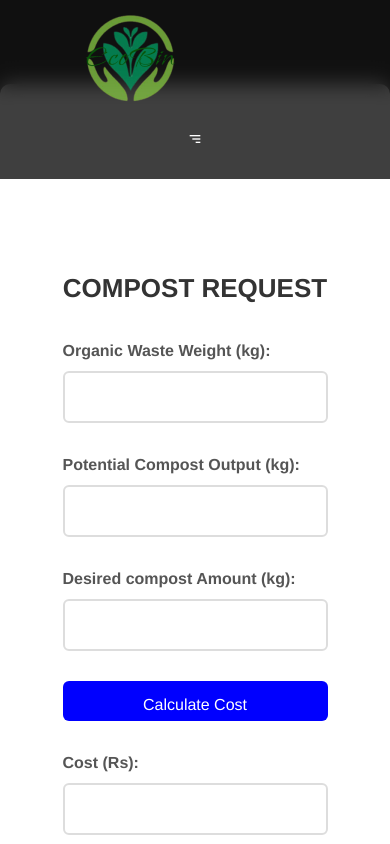
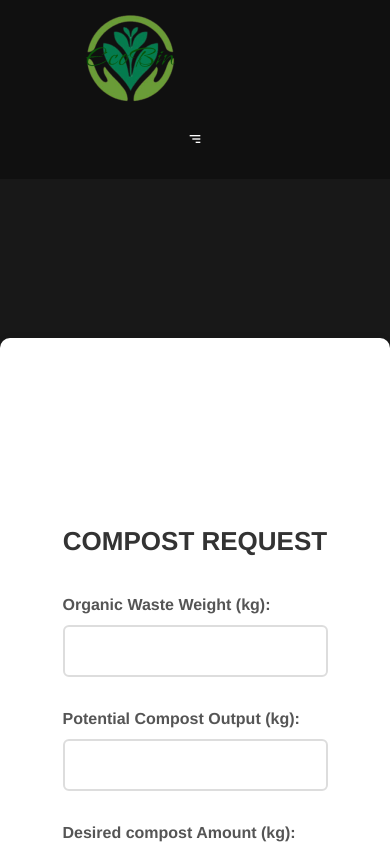
Before and after one commit to nuwani-sithara/EcoBin, a React (Create React App) app in the folder frontend/: page /addCompostRequest in a window 390 px wide. Shown: the top 844 px of the page. Built offline with nearby package versions, Linux system fonts and the light colour scheme; no server answers; sample sign-in values are in the browser's storage.

Commit message:
changed css

```diff
--- a/frontend/src/components/styles/AddCompostRequest.css
+++ b/frontend/src/components/styles/AddCompostRequest.css
@@ -14,7 +14,7 @@
     box-shadow: 0px 4px 12px rgba(0, 0, 0, 0.1);
     max-width: 600px; /* Set max width for better readability */
     width: 100%;
-    /* padding: 30px; */
+    margin-top: 20vh;
 }
 
 /* H1 title styling */
@@ -98,6 +98,7 @@ button.submit-button:active {
 @media (max-width: 700px) {
     .compost-request-container {
         padding: 20px;
+        margin-top: 30vh;
     }
 
     h1.h1 {
--- a/frontend/src/components/styles/CompostActions.css
+++ b/frontend/src/components/styles/CompostActions.css
@@ -65,6 +65,9 @@
     .compost-actions-container {
         margin-top: 20vh;
     }
+    .main-title{
+        margin-top: 10vh;
+    }
     .compost-sections {
         flex-direction: column;
         gap: 20px;
--- a/frontend/src/components/styles/MyCompostRequests.css
+++ b/frontend/src/components/styles/MyCompostRequests.css
@@ -118,6 +118,12 @@ button:hover {
 
 /* Responsive Table */
 @media (max-width: 768px) {
+    .compost-requests-page{
+        margin-top: 20vh;
+    }
+    .page-title{
+        margin-top: 10vh;
+    }
     table, thead, tbody, th, td, tr {
         display: block;
     }
```
